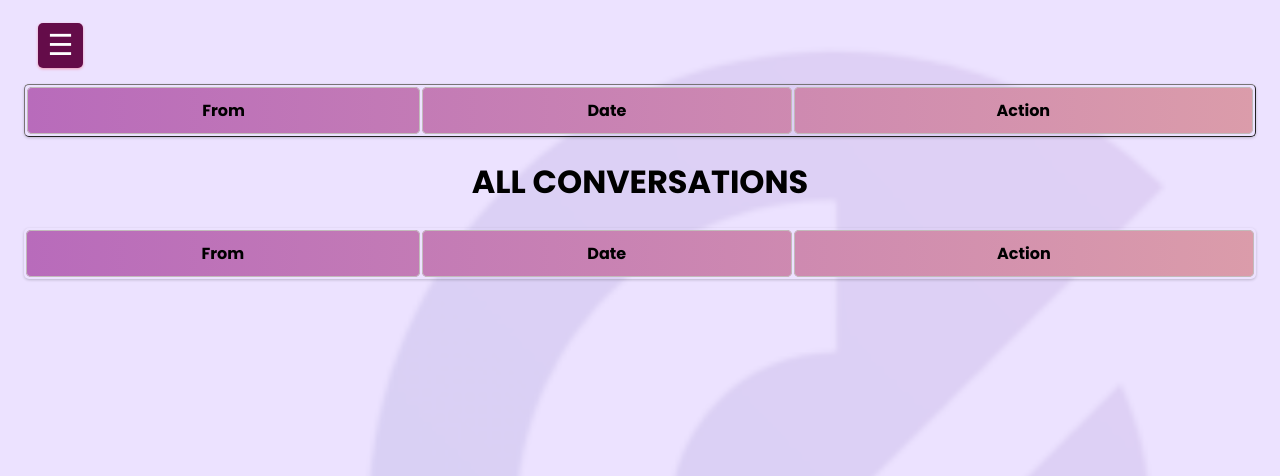
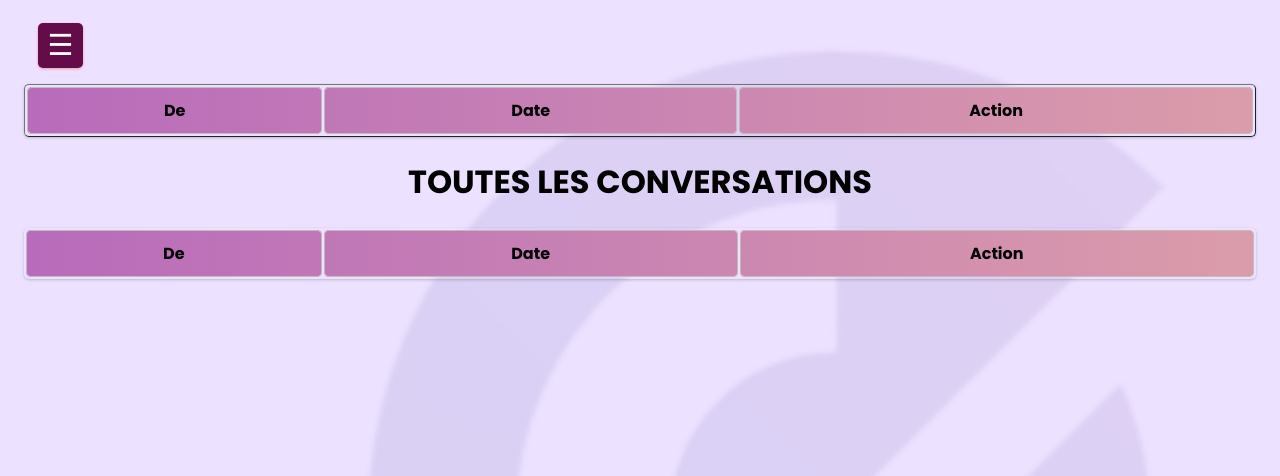
Before and after one commit to gir-yay/web-project, a PHP site: page /conversations_inf.php in a window 1280 px wide. Shown: the top 476 px of the page. Run offline with PHP 8.4, Linux system fonts and the light colour scheme; the visitor is signed in with stand-in values (Sample User, id 1); data comes from the database, SQL or seed files in the repository; lists and menus that the app fills with data are empty.

Commit message:
Update conversations_inf.php
traduction

```diff
--- a/conversations_inf.php
+++ b/conversations_inf.php
@@ -58,7 +58,7 @@
   <ul>
              <!--  lien pour modifier les infomations de l'influenceur -->
              <li>
-                <a href="modifypfinf.php"><i class="fa fa-pencil-square-o"></i> Modify Profile</a>
+                <a href="modifypfinf.php"><i class="fa fa-pencil-square-o"></i> Modifier mon profil</a>
             </li><br>
             <!-- envoyer une demande de suppression du compte  -->
             <li>
@@ -68,7 +68,7 @@
 
             <!--retour a influenceur.php -->
 
-                <a href="influenceur.php"><i class="fa fa-sign-out"></i>Return</a>
+                <a href="influenceur.php"><i class="fa fa-sign-out"></i>Retour</a>
         </li><br>
 
 
@@ -96,7 +96,7 @@ $sql = "SELECT * FROM messages join entreprise on messages.sender = entreprise.i
 $result = mysqli_query($conn, $sql);
 $row = mysqli_fetch_assoc($result);
 
-echo "<table border='1'><th>From</th><th>Date</th><th>Action</th>";
+echo "<table border='1'><th>De</th><th>Date</th><th>Action</th>";
 foreach ($result as $row) {
     echo "<tr>";
     echo "<td>" .$row['nom'] . "</td>";
@@ -105,7 +105,7 @@ foreach ($result as $row) {
                     echo "<td>";
 
         echo "<form method='post'>";
-        echo "<button type='submit' class='message-btn' name='message'>Read</button>";
+        echo "<button type='submit' class='message-btn' name='message'>Lire</button>";
         echo "<input type='hidden' name='id' value='".$row['id']."'>";
         echo "</form>";
         echo "</td>";
@@ -114,7 +114,7 @@ foreach ($result as $row) {
     echo "</table>";
 
 
-      echo "<h1><center>ALL CONVERSATIONS</center></h1>";
+      echo "<h1><center>TOUTES LES CONVERSATIONS</center></h1>";
 
       /*recuperer tous les messages lu ou  non lu envoyé a cet influenceur */
 
@@ -125,7 +125,7 @@ $result2 = mysqli_query($conn, $sql2);
 $row2 = mysqli_fetch_assoc($result2);
 
 echo "<table>";
-echo "<th>From</th><th>Date</th><th>Action</th>";
+echo "<th>De</th><th>Date</th><th>Action</th>";
 foreach ($result2 as $row2) {
     echo "<tr>";
     echo "<td>" .$row2['email'] . "</td>";
```
